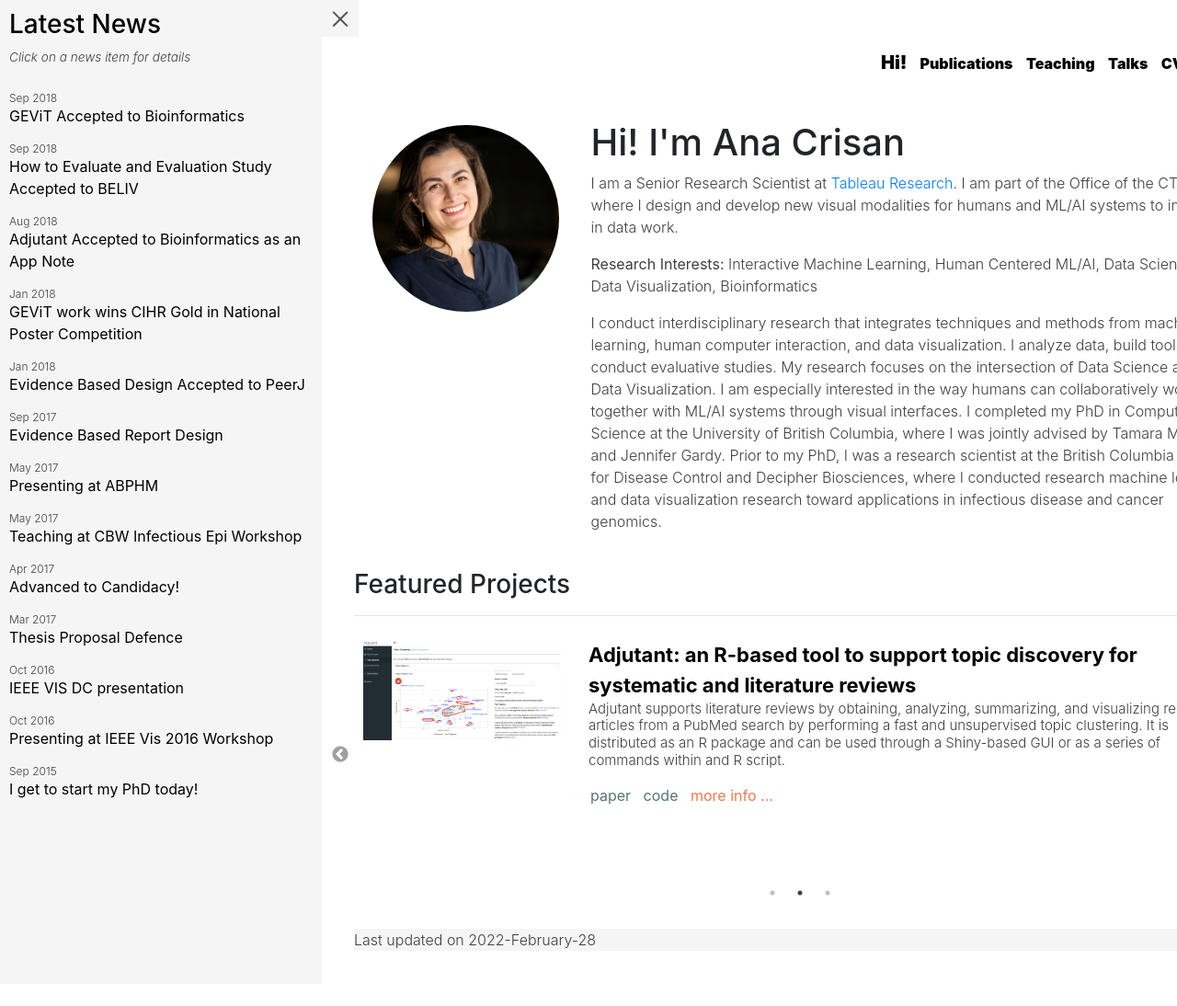
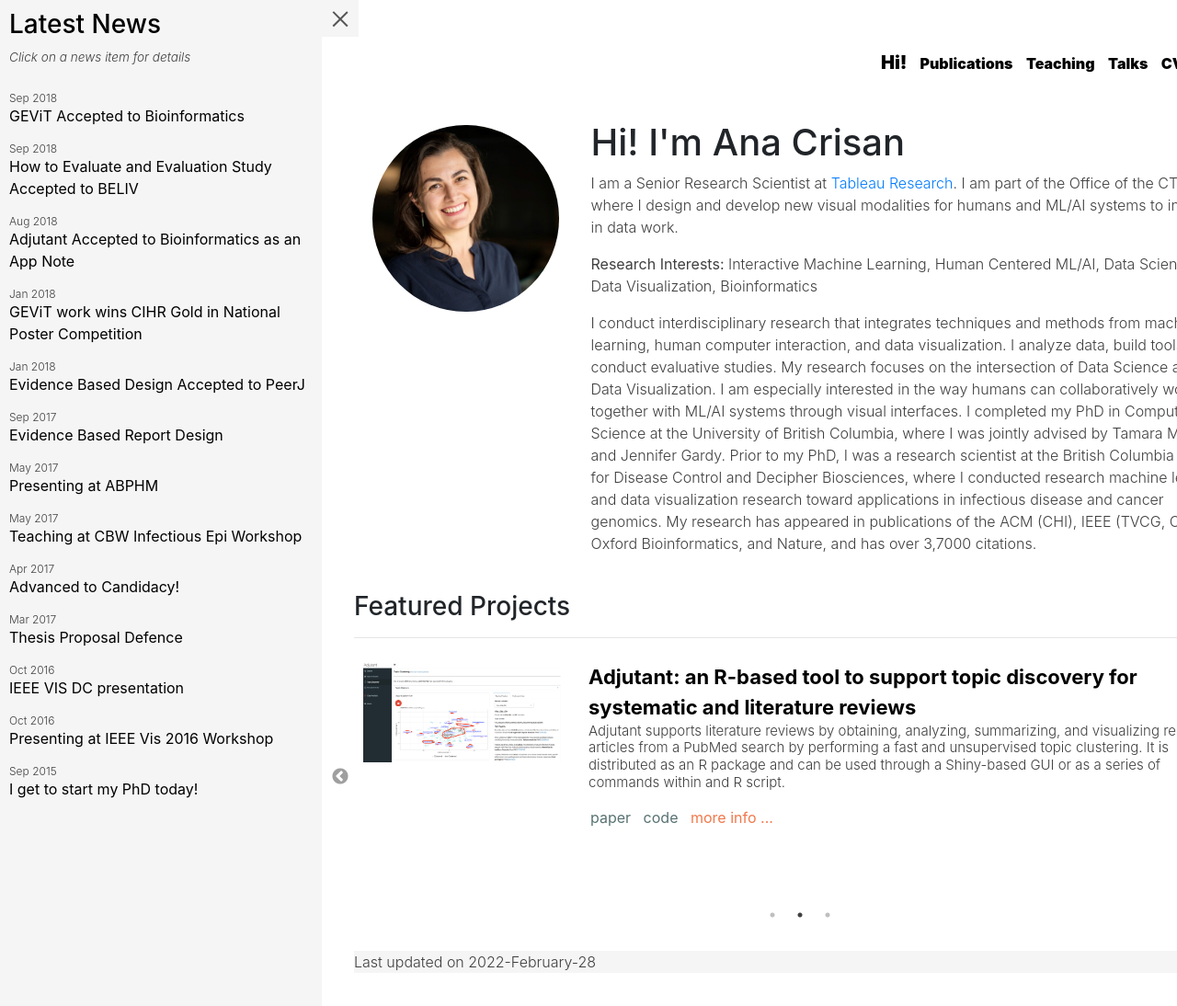
Before and after one commit to amcrisan/amcrisan.github.io, a Jekyll site: the page built from index.md, in a window 1280 px wide. Shown: the whole page at 92% size. Built offline with Jekyll 4.4.1, drawn with Linux system fonts in a browser that asks for light colours; nearby versions of some CDN libraries; before the commit the page ends 1070 px from its top, so only the background shows below that.

Commit message:
update pubs

```diff
--- a/index.md
+++ b/index.md
@@ -25,7 +25,7 @@ layout: default
 
             <p><strong>Research Interests:</strong> Interactive Machine Learning, Human Centered ML/AI, Data Science, Data Visualization, Bioinformatics</p>
 
-            <p> I conduct interdisciplinary research that integrates techniques and methods from machine learning, human computer interaction, and data visualization. I analyze data, build tools, and conduct evaluative studies. My research focuses on the intersection of Data Science and Data Visualization.  I am especially interested in the way humans can collaboratively work together with ML/AI systems through visual interfaces. I completed my PhD in Computer Science at the University of British Columbia, where I was jointly advised by Tamara Munzner  and Jennifer Gardy.  Prior to my PhD, I was a research scientist at the British Columbia Centre for Disease Control and Decipher Biosciences, where I conducted research  machine learning and data visualization research toward applications in infectious disease and cancer genomics.</p>
+            <p> I conduct interdisciplinary research that integrates techniques and methods from machine learning, human computer interaction, and data visualization. I analyze data, build tools, and conduct evaluative studies. My research focuses on the intersection of Data Science and Data Visualization.  I am especially interested in the way humans can collaboratively work together with ML/AI systems through visual interfaces. I completed my PhD in Computer Science at the University of British Columbia, where I was jointly advised by Tamara Munzner  and Jennifer Gardy.  Prior to my PhD, I was a research scientist at the British Columbia Centre for Disease Control and Decipher Biosciences, where I conducted research  machine learning and data visualization research toward applications in infectious disease and cancer genomics. My research has appeared in publications of the ACM (CHI), IEEE (TVCG, CG&A), Oxford Bioinformatics, and Nature, and has over 3,7000 citations.</p>
 
         </div>
     </div>
```
